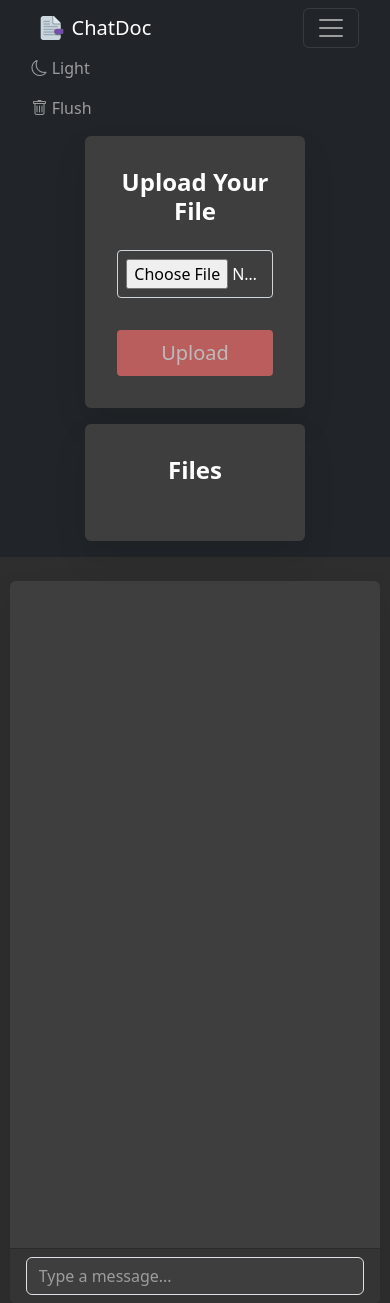
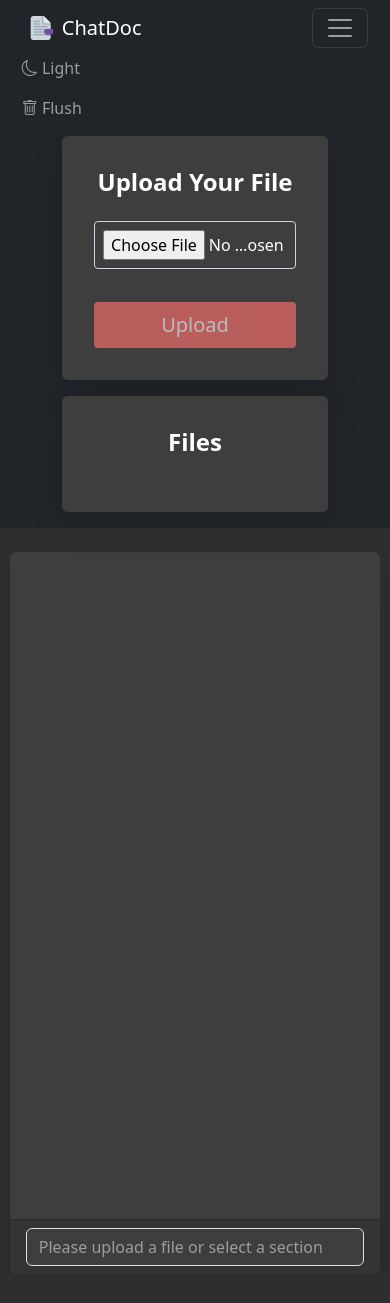
Before and after one commit to trungnguyen21/ChatDocument, a React (Create React App) app in the folder front_end/: page / in a window 390 px wide. After the commit the page ends 1274 px from the top, so only its background shows below. Built offline with nearby package versions, Linux system fonts and the light colour scheme.

Commit message:
mobile styling

```diff
--- a/front_end/src/components/Chat/Chat.js
+++ b/front_end/src/components/Chat/Chat.js
@@ -7,9 +7,10 @@ import config from '../../config';
 
 const Chat = () => {
   const [messages, setMessages] = useState([]);
+  const [isActive, setActive] = useState(false);
   const messagesEndRef = useRef(null);
   const { state } = useContext(ChatContext);
-  const session_id = state.sessionId
+  const session_id = state.sessionId;
   const baseURL = config.baseURL;
 
   const scrollToBottom = () => {
@@ -17,10 +18,18 @@ const Chat = () => {
   };
 
   useEffect(() => {
+    if (session_id === null) {
+      setActive(false);
+    } else {
+      setActive(true);
+    }
+  }, [session_id]);
+
+  useEffect(() => {
     const fetchChatHistory = async () => {
       if (state.sessionId) {
         try {
-          const response = await axios.get(baseURL+'/chat_history', { params: { session_id: state.sessionId } });
+          const response = await axios.get(baseURL + '/chat_history', { params: { session_id: state.sessionId } });
           const chatHistory = await response.data.message.map((message) => ({
             text: message.content,
             sender: message.type === 'human' ? 'user' : 'chatbot',
@@ -40,22 +49,18 @@ const Chat = () => {
   }, [messages]);
 
   const sendMessage = async (text) => {
-    // Add user's message first
     const userMessage = { text: text, sender: 'user' };
     setMessages((prevMessages) => [...prevMessages, userMessage]);
 
-    // Add loading message
     const loadingMessage = { text: 'Generating a response...', sender: 'chatbot' };
     setMessages((prevMessages) => [...prevMessages, loadingMessage]);
 
     try {
       console.log('Session ID at Chat.js:', session_id);
-      const response = await axios.post(baseURL+'/chat_completion/', {question: text, session_id: session_id});
-      // Replace loading message with chatbot's response
+      const response = await axios.post(baseURL + '/chat_completion/', { question: text, session_id: session_id });
       const chatbotMessage = { text: response.data.message, sender: 'chatbot' };
       setMessages((prevMessages) => {
         const updatedMessages = [...prevMessages];
-        // Find index of loading message and replace it with chatbot's response
         const loadingMessageIndex = updatedMessages.findIndex(
           (message) => message.sender === 'chatbot' && message.text === 'Generating a response...'
         );
@@ -66,7 +71,6 @@ const Chat = () => {
       });
     } catch (error) {
       console.error('Error getting response:', error);
-      // Optionally, handle error here
     }
   };
 
@@ -81,14 +85,15 @@ const Chat = () => {
       <div className="card-footer input-container">
         <input
           type="text"
-          placeholder="Type a message..."
+          placeholder={isActive ? "Type a message..." : "Please upload a file or select a section"}
           onKeyDown={(e) => {
-            if (e.key === 'Enter' && e.target.value.trim() !== '') {
+            if (isActive && e.key === 'Enter' && e.target.value.trim() !== '') {
               sendMessage(e.target.value);
               e.target.value = '';
             }
           }}
           className="form-control shadow-none"
+          disabled={!isActive}
         />
       </div>
     </div>
--- a/front_end/src/components/FileUpload/style.css
+++ b/front_end/src/components/FileUpload/style.css
@@ -1,5 +1,5 @@
 .container {
-  max-width: 90%;
+  max-width: 95%;
 }
 
 .uploader {
```
